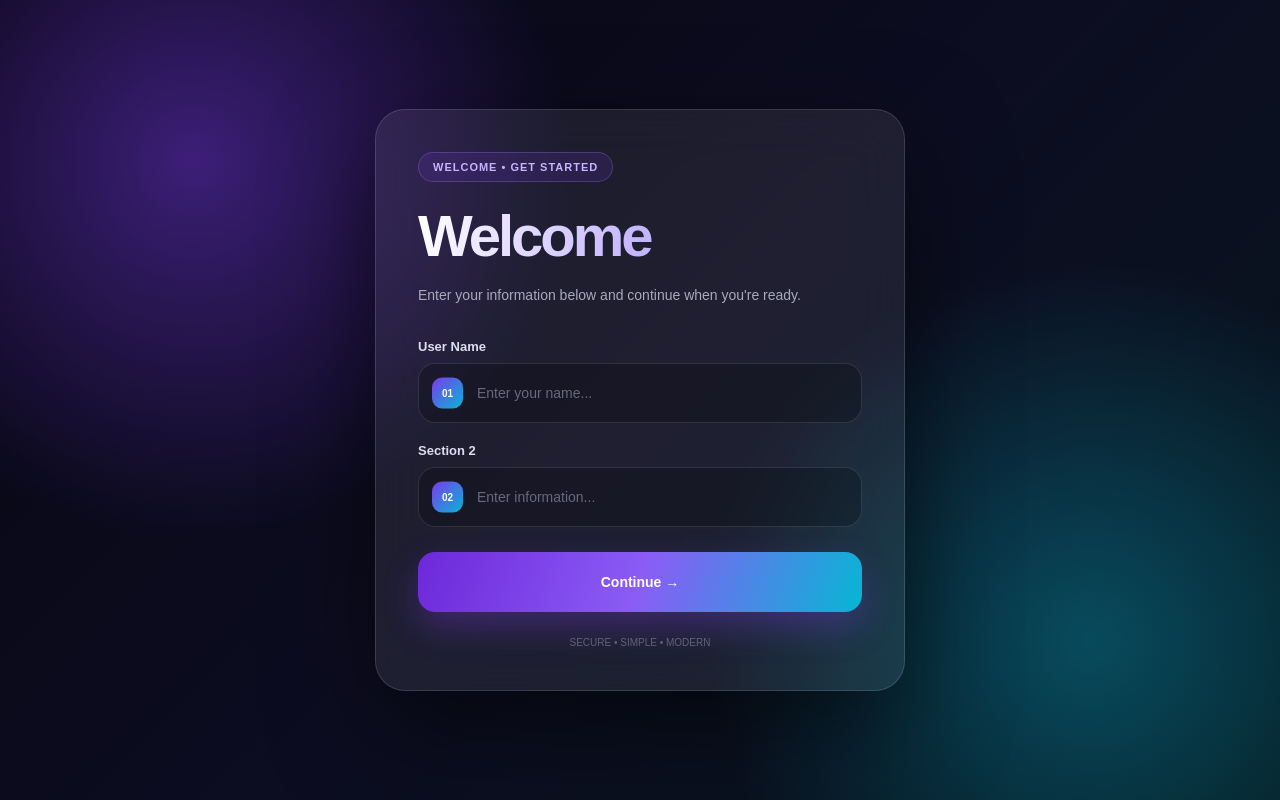
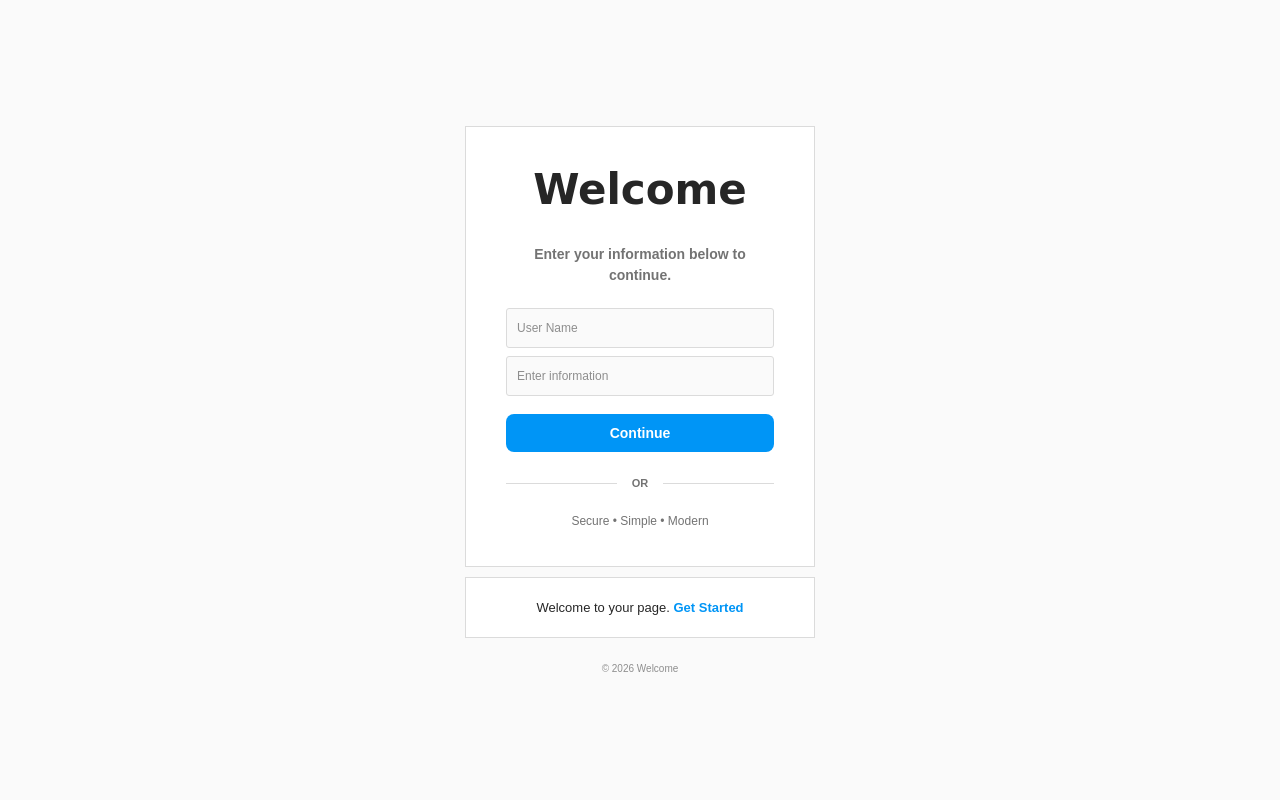
Before and after one commit to aregre/welcome-form, a website: page index.html in a window 1280 px wide. Drawn offline with Linux system fonts and the light colour scheme.

Commit message:
Revamp welcome page layout and styles
Updated the HTML structure and styles for the welcome page, enhancing the layout and user interface elements.

```diff
--- a/index.html
+++ b/index.html
@@ -3,6 +3,7 @@
 <head>
   <meta charset="UTF-8">
   <meta name="viewport" content="width=device-width, initial-scale=1.0">
+
   <title>Welcome</title>
 
   <style>
@@ -10,132 +11,95 @@
       box-sizing: border-box;
       margin: 0;
       padding: 0;
-      font-family: Arial, sans-serif;
+      font-family: Arial, Helvetica, sans-serif;
     }
 
     body {
       min-height: 100vh;
       display: flex;
+      justify-content: center;
       align-items: center;
-      justify-content: center;
       padding: 20px;
-      color: white;
-      background:
-        radial-gradient(circle at 15% 20%, rgba(124,58,237,.45), transparent 30%),
-        radial-gradient(circle at 85% 80%, rgba(6,182,212,.35), transparent 30%),
-        linear-gradient(135deg, #050510, #0d0d21, #06151c);
+
+      background: #fafafa;
+      color: #262626;
+    }
+
+    .page {
+      width: 100%;
+      max-width: 350px;
     }
 
     .card {
-      width: 100%;
-      max-width: 530px;
-      padding: 42px;
-      border-radius: 30px;
-      background: rgba(255,255,255,.075);
-      border: 1px solid rgba(255,255,255,.13);
-      backdrop-filter: blur(25px);
-      box-shadow: 0 35px 100px rgba(0,0,0,.55);
+      background: #fff;
+      border: 1px solid #dbdbdb;
+      padding: 38px 40px;
+      text-align: center;
     }
 
-    .badge {
-      display: inline-block;
-      padding: 8px 14px;
-      border-radius: 50px;
-      color: #c4b5fd;
-      background: rgba(124,58,237,.15);
-      border: 1px solid rgba(167,139,250,.25);
-      font-size: 11px;
-      font-weight: 800;
-      letter-spacing: 1px;
-      margin-bottom: 20px;
-    }
-
-    h1 {
-      font-size: 58px;
-      letter-spacing: -3px;
-      margin-bottom: 15px;
-      background: linear-gradient(100deg,#fff,#c4b5fd,#67e8f9);
-      -webkit-background-clip: text;
-      background-clip: text;
-      color: transparent;
+    .brand {
+      font-family: cursive;
+      font-size: 42px;
+      font-weight: 700;
+      margin-bottom: 30px;
+      color: #262626;
     }
 
     .subtitle {
-      color: #aaaabd;
+      color: #737373;
       font-size: 14px;
-      line-height: 1.7;
-      margin-bottom: 32px;
+      font-weight: 600;
+      line-height: 1.5;
+      margin-bottom: 22px;
     }
 
     .field {
-      margin-bottom: 20px;
-    }
-
-    label {
-      display: block;
-      color: #dedeee;
-      font-size: 13px;
-      font-weight: 700;
-      margin-bottom: 9px;
-    }
-
-    .input-box {
-      position: relative;
-    }
-
-    .number {
-      position: absolute;
-      left: 14px;
-      top: 50%;
-      transform: translateY(-50%);
-      width: 31px;
-      height: 31px;
-      display: flex;
-      align-items: center;
-      justify-content: center;
-      border-radius: 10px;
-      background: linear-gradient(135deg,#7c3aed,#06b6d4);
-      font-size: 10px;
-      font-weight: 900;
+      margin-bottom: 8px;
     }
 
     input {
       width: 100%;
-      height: 60px;
-      padding: 0 18px 0 58px;
-      border-radius: 17px;
-      border: 1px solid rgba(255,255,255,.11);
+      height: 40px;
+      padding: 0 10px;
+
+      border: 1px solid #dbdbdb;
+      border-radius: 3px;
+
+      background: #fafafa;
+      color: #262626;
+
       outline: none;
-      background: rgba(0,0,0,.22);
-      color: white;
-      font-size: 14px;
+      font-size: 12px;
+    }
+
+    input:focus {
+      border-color: #999;
+      background: #fff;
     }
 
     input::placeholder {
-      color: #68697c;
-    }
-
-    input:focus {
-      border-color: #8b5cf6;
-      box-shadow: 0 0 0 4px rgba(139,92,246,.1);
+      color: #8e8e8e;
     }
 
     button {
       width: 100%;
-      height: 60px;
+      height: 38px;
+      margin-top: 10px;
+
       border: 0;
-      border-radius: 17px;
+      border-radius: 8px;
+
       color: white;
-      background: linear-gradient(110deg,#6d28d9,#8b5cf6,#06b6d4);
+      background: #0095f6;
+
       font-size: 14px;
-      font-weight: 800;
+      font-weight: 700;
+
       cursor: pointer;
-      margin-top: 5px;
-      box-shadow: 0 15px 35px rgba(124,58,237,.32);
     }
 
     button:hover {
-      transform: translateY(-2px);
+      background: #1877f2;
     }
 
     button:disabled {
@@ -143,44 +107,85 @@
       cursor: wait;
     }
 
+    .divider {
+      display: flex;
+      align-items: center;
+      gap: 15px;
+
+      margin: 25px 0;
+      color: #737373;
+
+      font-size: 11px;
+      font-weight: 700;
+    }
+
+    .divider::before,
+    .divider::after {
+      content: "";
+      flex: 1;
+      height: 1px;
+      background: #dbdbdb;
+    }
+
     .status {
       display: none;
-      margin-top: 16px;
-      padding: 13px;
-      border-radius: 13px;
-      text-align: center;
+      margin-top: 15px;
+      padding: 10px;
+
+      border-radius: 5px;
       font-size: 12px;
-      font-weight: 700;
+      font-weight: 600;
     }
 
     .success {
       display: block;
-      color: #86efac;
-      background: rgba(34,197,94,.1);
-      border: 1px solid rgba(34,197,94,.2);
+      color: #16803c;
+      background: #e9f8ef;
     }
 
     .error {
       display: block;
-      color: #fca5a5;
-      background: rgba(239,68,68,.1);
-      border: 1px solid rgba(239,68,68,.2);
+      color: #c62828;
+      background: #fdecec;
+    }
+
+    .bottom-card {
+      margin-top: 10px;
+      padding: 22px;
+
+      background: #fff;
+      border: 1px solid #dbdbdb;
+
+      text-align: center;
+      font-size: 13px;
+      color: #262626;
+    }
+
+    .bottom-card strong {
+      color: #0095f6;
     }
 
     .footer {
       text-align: center;
-      color: #626378;
+      color: #8e8e8e;
       font-size: 10px;
       margin-top: 25px;
     }
 
-    @media(max-width:560px) {
-      .card {
-        padding: 30px 21px;
+    @media(max-width:420px) {
+      body {
+        padding: 0;
+        background: #fff;
       }
 
-      h1 {
-        font-size: 46px;
+      .card {
+        border: 0;
+        padding: 38px 35px;
+      }
+
+      .bottom-card {
+        border-left: 0;
+        border-right: 0;
       }
     }
   </style>
@@ -188,62 +193,65 @@
 
 <body>
 
+  <div class="page">
+
     <div class="card">
 
-    <div class="badge">
-      WELCOME • GET STARTED
+      <div class="brand">
+        Welcome
       </div>
 
-    <h1>Welcome</h1>
-
       <p class="subtitle">
-      Enter your information below and continue when you're ready.
+        Enter your information below to continue.
       </p>
 
       <form id="myForm">
 
         <div class="field">
-        <label for="section1">User Name</label>
-
-        <div class="input-box">
-          <span class="number">01</span>
-
           <input
             id="section1"
             type="text"
-            placeholder="Enter your name..."
+            placeholder="User Name"
             autocomplete="off"
             required
           >
         </div>
-      </div>
 
         <div class="field">
-        <label for="section2">Section 2</label>
-
-        <div class="input-box">
-          <span class="number">02</span>
-
           <input
             id="section2"
             type="text"
-            placeholder="Enter information..."
+            placeholder="Enter information"
             autocomplete="off"
             required
           >
         </div>
-      </div>
 
         <button id="submitBtn" type="submit">
-        Continue →
+          Continue
         </button>
 
         <div id="status" class="status"></div>
 
       </form>
 
+      <div class="divider">
+        OR
+      </div>
+
+      <div style="font-size:12px;color:#737373;">
+        Secure • Simple • Modern
+      </div>
+
+    </div>
+
+    <div class="bottom-card">
+      Welcome to your page.
+      <strong>Get Started</strong>
+    </div>
+
     <div class="footer">
-      SECURE • SIMPLE • MODERN
+      © 2026 Welcome
     </div>
 
   </div>
@@ -253,23 +261,36 @@
     const API_URL =
       "https://script.google.com/macros/s/AKfycbx61bgHjlTKC_wVHqB4xjiHY1LqlEfhkfuXbTENC9sWjgbM52y-JwFaumhkdOW7f8_i/exec";
 
-    const form = document.getElementById("myForm");
-    const button = document.getElementById("submitBtn");
-    const status = document.getElementById("status");
+    const form =
+      document.getElementById("myForm");
 
-    form.addEventListener("submit", async function(event) {
+    const button =
+      document.getElementById("submitBtn");
+
+    const status =
+      document.getElementById("status");
+
+    form.addEventListener(
+      "submit",
+      async function(event) {
 
         event.preventDefault();
 
         const section1 =
-        document.getElementById("section1").value.trim();
+          document
+            .getElementById("section1")
+            .value
+            .trim();
 
         const section2 =
-        document.getElementById("section2").value.trim();
+          document
+            .getElementById("section2")
+            .value
+            .trim();
 
         if (!section1 || !section2) {
           showMessage(
-          "Please fill both sections.",
+            "Please fill both fields.",
             "error"
           );
           return;
@@ -284,9 +305,12 @@
             API_URL,
             {
               method: "POST",
+
               headers: {
-              "Content-Type": "text/plain;charset=utf-8"
+                "Content-Type":
+                  "text/plain;charset=utf-8"
               },
+
               body: JSON.stringify({
                 section1: section1,
                 section2: section2
@@ -294,11 +318,16 @@
             }
           );
 
-        const result = await response.json();
+          const result =
+            await response.json();
 
-        if (!response.ok || !result.success) {
+          if (
+            !response.ok ||
+            !result.success
+          ) {
             throw new Error(
-            result.message || "Submission failed"
+              result.message ||
+              "Submission failed"
             );
           }
 
@@ -321,15 +350,20 @@
         } finally {
 
           button.disabled = false;
-        button.textContent = "Continue →";
+          button.textContent = "Continue";
 
         }
 
-    });
+      }
+    );
 
     function showMessage(message, type) {
+
       status.textContent = message;
-      status.className = "status " + type;
+
+      status.className =
+        "status " + type;
+
     }
 
   </script>
```
Lines whose indentation alone changed are shown as unchanged.
